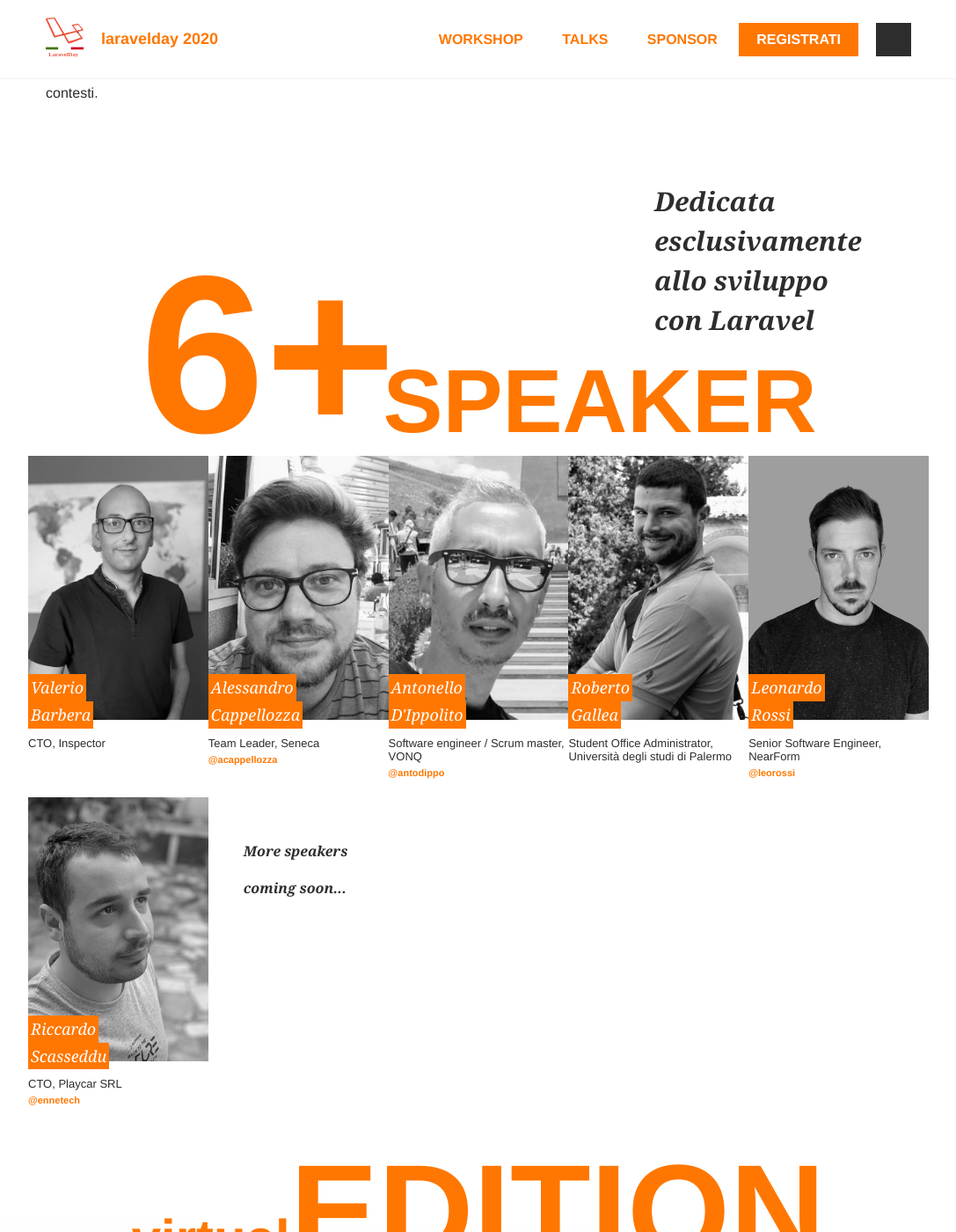
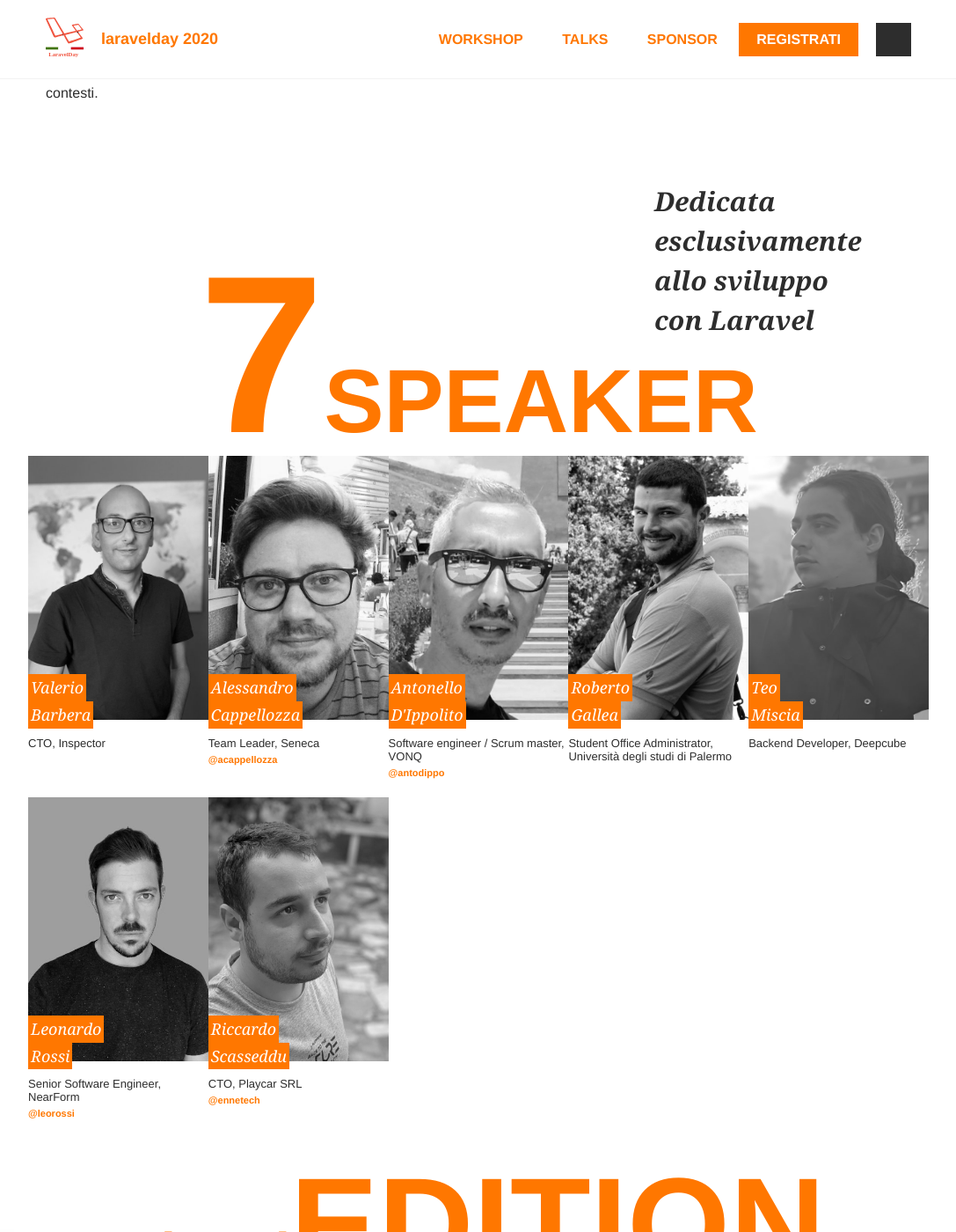
Before and after one commit to giuliatosato/2020.laravelday.it, a Jekyll site: the page built from index.html, in a window 1280 px wide and 1400 px high, scrolled down 1314 px. Shown: the whole window at 88% size, without its empty margins (96-1183 px from the left). Built offline with Jekyll 4.4.1, drawn with Linux system fonts in a browser that asks for light colours; some web fonts are replaced; comment, search, counter and statistics services are not loaded.

Commit message:
Add Teo Miscia

```diff
--- a/_data/speakers.yml
+++ b/_data/speakers.yml
@@ -30,6 +30,13 @@
     first_name: Roberto
     last_name: Gallea
   -
+    id: teo-miscia
+    description: >
+      Backend Developer, Deepcube
+    image: teo-miscia.jpg
+    first_name: Teo
+    last_name: Miscia
+  -
     id: leonardo-rossi
     description: >
       Senior Software Engineer, NearForm
--- a/_includes/index/conf-infos.html
+++ b/_includes/index/conf-infos.html
@@ -24,7 +24,7 @@
 
     <div class="conf-infos__column conf-infos__column--right">
       <div class="mega-info mega-info--responsive">
-              <div class="mega-info__number">6+</div>
+              <div class="mega-info__number">7</div>
               <div class="mega-info__text">Sessioni</div>
             </div>
             <div class="mega-info mega-info--responsive">
--- a/_includes/index/speakers.html
+++ b/_includes/index/speakers.html
@@ -1,6 +1,6 @@
 <div class="speakers-title">
   <div class="mega-info mega-info--huge">
-    <div class="mega-info__number">6+</div>
+    <div class="mega-info__number">7</div>
     <div class="mega-info__text">Speaker</div>
   </div>
 </div>
@@ -32,8 +32,5 @@
       </div>
     {% endfor %}
 
-    <div class="speakers__column speakers__column--cfp">
-      More speakers coming soon...
-    </div>
   </div>
 </div>
```
Also changed, not shown: _data/talks.yml (+7 -0 lines), img/laravelday/speaker/teo-miscia.jpg (added).
